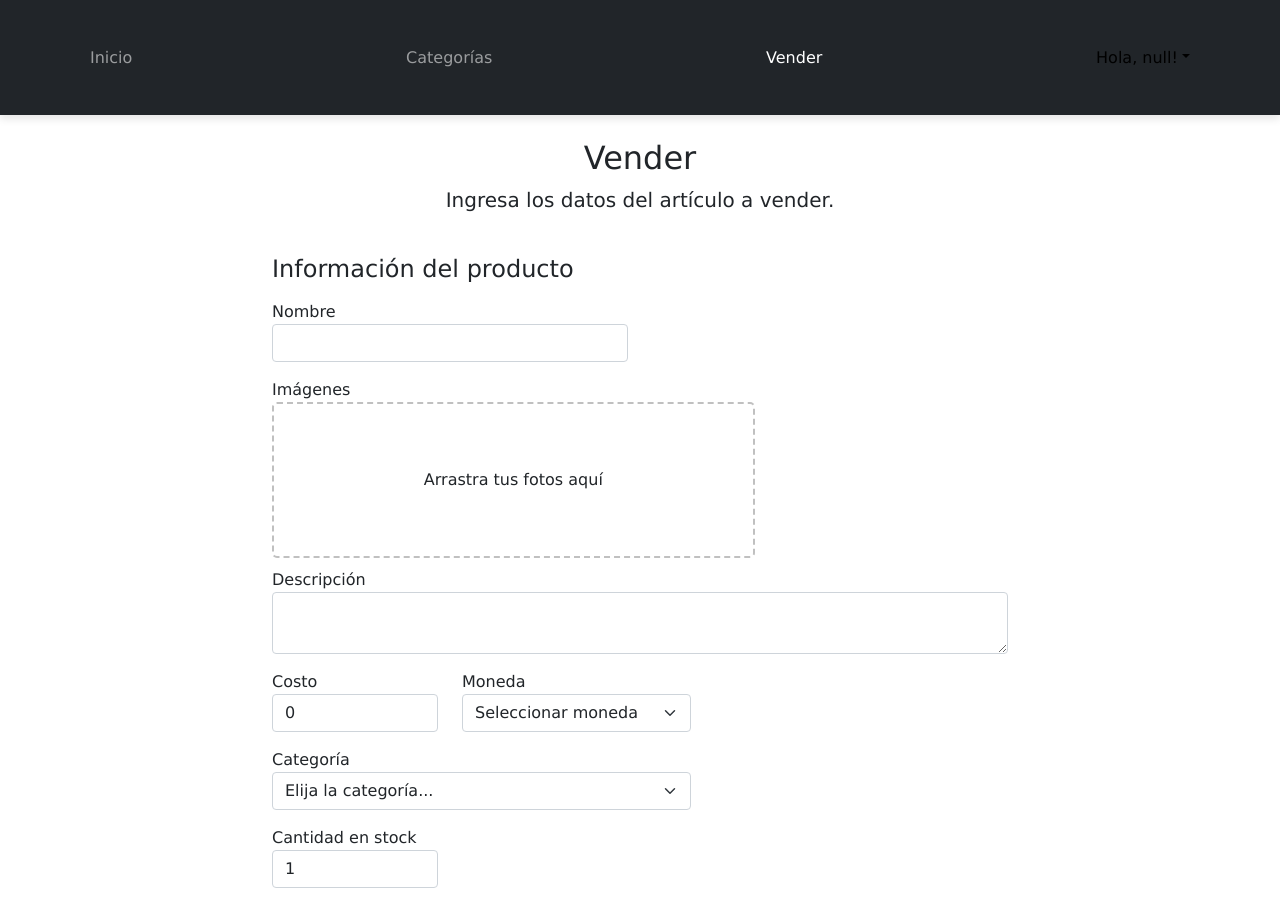
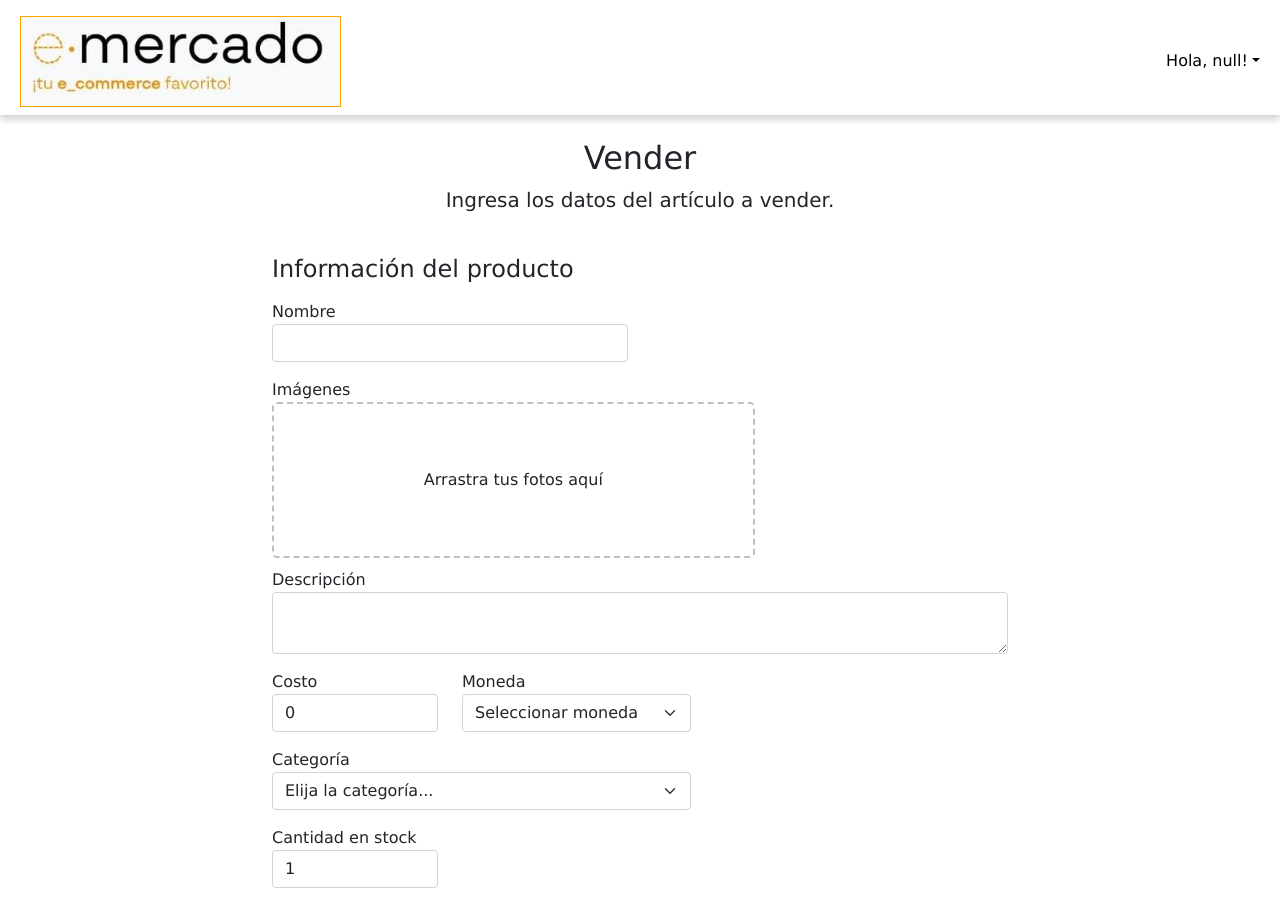
Before and after one commit to agozzz/proyecto-ecommerce, a plain HTML site: page sell.html in a window 1280 px wide. Shown: the top 907 px of the page. Drawn offline with Linux system fonts and the light colour scheme.

Commit message:
La misma navbar para todas las páginas

```diff
--- /dev/null
+++ b/css/styles-cart.css
@@ -0,0 +1,53 @@
+.nav-link img {
+    width: 80%;
+    height: auto;
+    display: block;
+    border: 1px solid orange;
+  }
+
+  .navbar {
+    color: #000000;
+    background-color: rgba(255, 255, 255);
+    border-bottom: 2px #000000;
+    box-shadow: 0 4px 8px rgba(0, 0, 0, 0.1);
+    height: 115px;
+  }
+
+  .nav-link1 img{
+    width: 51px;
+    height: auto;
+    display: block;
+    margin: 0 auto;
+    border: 2px solid black;
+    border-radius: 50%;
+  }
+
+  .nav-link2 img{
+    width: 80px;
+    height: auto;
+    display: flex;
+    margin: 0px;
+  }
+
+  .nav-link3 img{
+    color: orange;
+    width: 51px;
+    height: auto;
+    display: flex;
+  }
+
+  .nav-item{
+  display: flex;
+  background-color: transparent;
+  }
+
+  .nav-item1{
+    display: flex;
+    justify-content: space-between;
+    align-items: center;
+
+  }
+
+  #infoUsuario {
+    color: black;
+  }
--- a/sell.html
+++ b/sell.html
@@ -12,29 +12,26 @@
 </head>
 
 <body>
-  <nav class="navbar navbar-expand-lg navbar-dark bg-dark p-1">
+  <nav class="navbar navbar-expand-lg p-1">
     <div class="container">
       <button class="navbar-toggler" type="button" data-bs-toggle="collapse" data-bs-target="#navbarNav"
         aria-controls="navbarNav" aria-expanded="false" aria-label="Toggle navigation">
         <span class="navbar-toggler-icon"></span>
       </button>
-      <div class="collapse navbar-collapse" id="navbarNav">
-        <ul class="navbar-nav w-100 justify-content-between">
+      <div class="collapse navbar-collapse navbar fixed-top bg-body-tertiary container-fluid" id="navbarNav">
+        <ul class="navbar-nav w-100  justify-content-between">
           <li class="nav-item">
-            <a class="nav-link" href="index.html">Inicio</a>
+            <a class="nav-link" href="index.html" title="Inicio">
+              <img src="img/logoecommerce.jpeg" alt="Logo e-commerce"></a>
           </li>
-          <li class="nav-item">
-            <a class="nav-link" href="categories.html">Categorías</a>
-          </li>
-          <li class="nav-item">
-            <a class="nav-link active" href="sell.html">Vender</a>
-          </li>
+          <div class="justify-content-end d-flex">
           <li class="nav-item1 dropdown" id="infoUsuarioContainer">
             <a class="nav-link dropdown-toggle" href="#" id="infoUsuario" role="button" data-bs-toggle="dropdown" aria-expanded="false">  <!--El atributo data-bs-toggle lo utilizamos para indicar que es un menú desplegable de bootstrap-->
               Hola, Usuario! <!-- Texto predeterminado que se mostrará antes de que se cargue el nombre con el que ingresó el usuario -->
             </a>
             <ul class="dropdown-menu" aria-labelledby="infoUsuario"></ul> <!-- Contenedor del menú desplegable que se llenará dinámicamente con enlaces -->
           </li>
+          </div>
         </ul>
       </div>
     </div>
```
Also changed, not shown: cart.html (+8 -10 lines).
